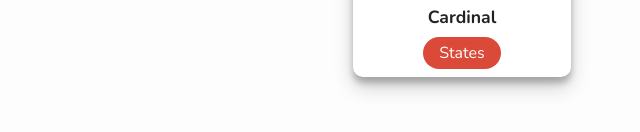
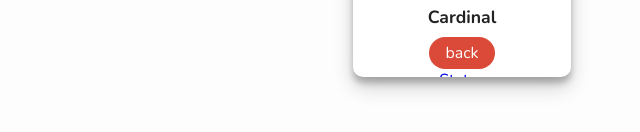
Before and after one commit to Legocool13/PWA01F23-1, a plain HTML site: page index.html in a window 1280 px wide. Shown: the part 262-394 px from the top of the page, 178-818 px from the left. Drawn offline with nearby package versions, Linux system fonts and the light colour scheme.

Commit message:
Update index.html

```diff
--- a/index.html
+++ b/index.html
@@ -23,7 +23,8 @@
       <div class="card">
         <img class="card--avatar" src="images/Cardinal.png" />
         <h1 class="card--title">Cardinal</h1>
-        <a class="card--link" href="#">States</a>
+        <a class="card--link" href="index.html">back</a>
+        <a class="card--link2" href="#">States</a>
       </div>
     </div>
     <script src="js/main.js"></script>
```
